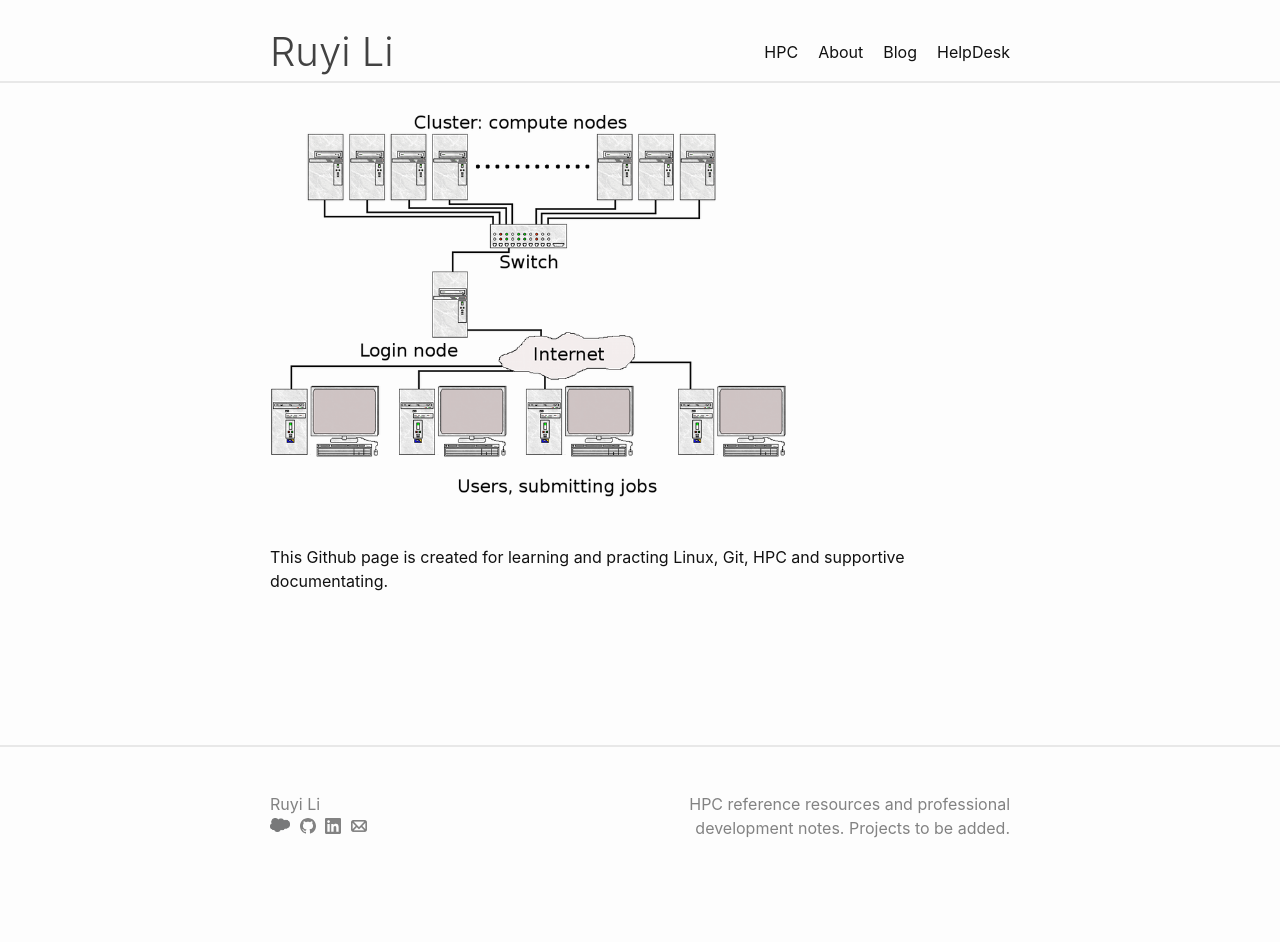
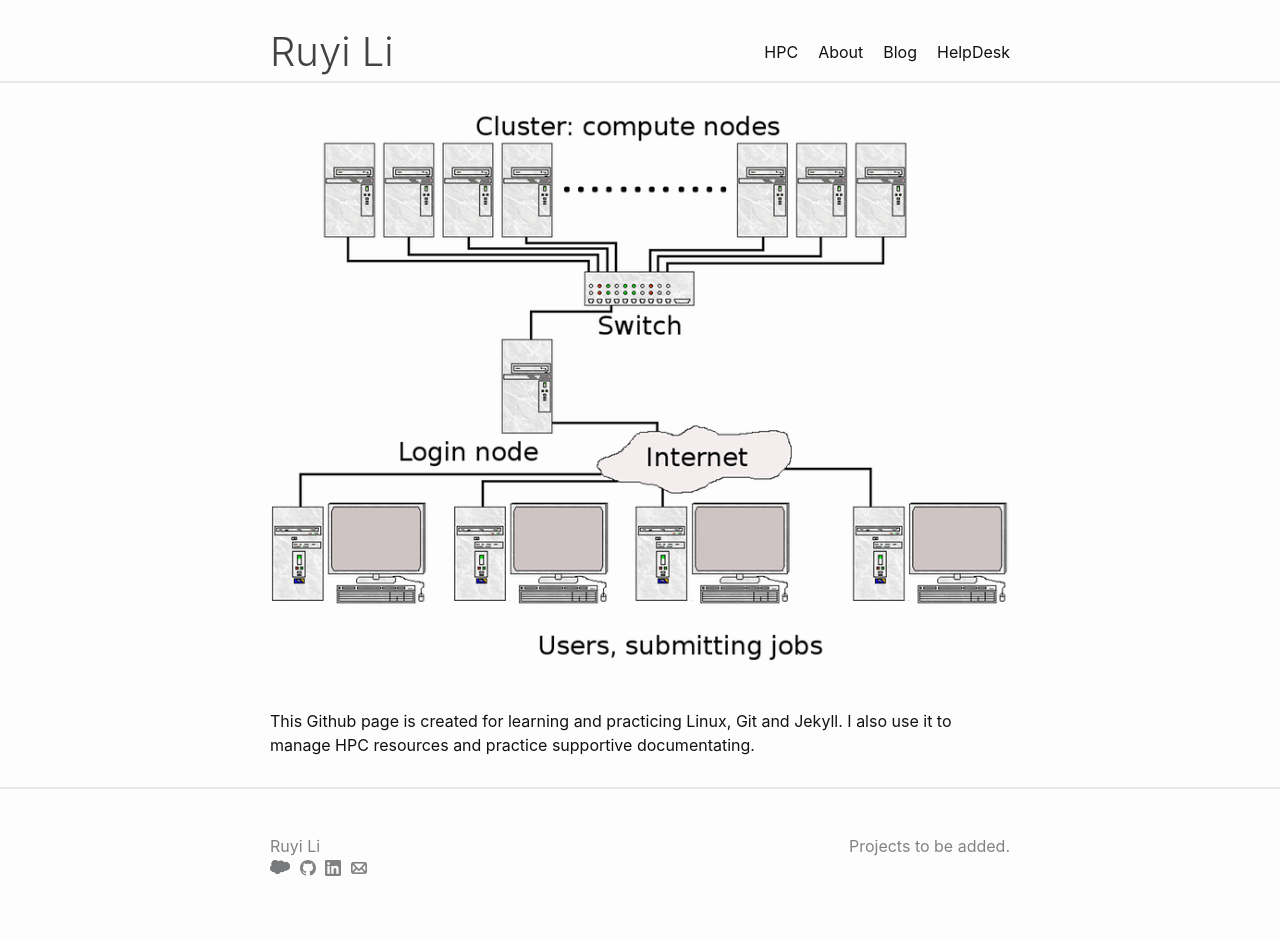
Before and after one commit to Ruyi95/Ruyi95.github.io, a Jekyll site: the page built from index.markdown, in a window 1280 px wide. Built offline with Jekyll 4.4.1, drawn with Linux system fonts in a browser that asks for light colours; before the commit the page ends 900 px from its top, so only the background shows below that.

Commit message:
Modified Home page and site discription

```diff
--- a/_config.yml
+++ b/_config.yml
@@ -22,7 +22,7 @@ title: Ruyi Li
 author: Ruyi Li
 email: ruyiliwl@gmail.com
 description: >- # this means to ignore newlines until "baseurl:"
-  HPC reference resources and professional development notes. Projects to be added.
+  Projects to be added.
 baseurl: "/" # the subpath of your site, e.g. /blog
 url: "https://Ruyi95.github.io" # the base hostname & protocol for your site, e.g. http://example.com
 linkedin_username: ruyi-li-634075110
--- a/_layouts/home.html
+++ b/_layouts/home.html
@@ -2,11 +2,11 @@
 layout: default
 ---
 <div>
-<img src=" /assets/cluster.png" alt="Cluster" style="width:70%;height:70%">
+<img src=" /assets/cluster.png" alt="Cluster" align="center" style="width=95%;height=95%">
 </div>
 <div>
 </br></br>
 </div>
 <div>
-This Github page is created for learning and practing Linux, Git, HPC and supportive documentating.
+This Github page is created for learning and practicing Linux, Git and Jekyll. I also use it to manage HPC resources and practice supportive documentating.
 </div>
```
